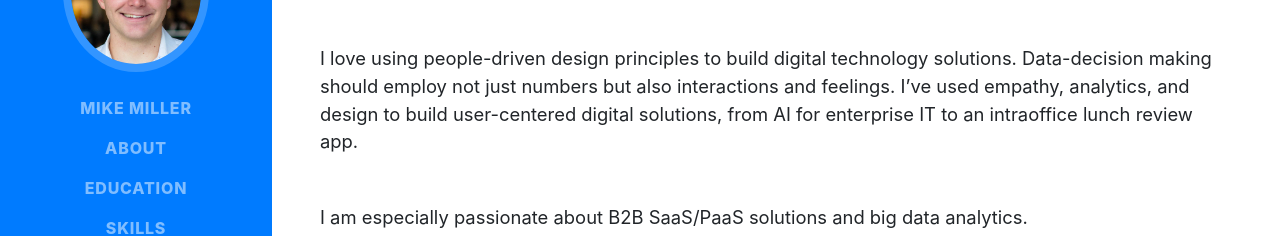
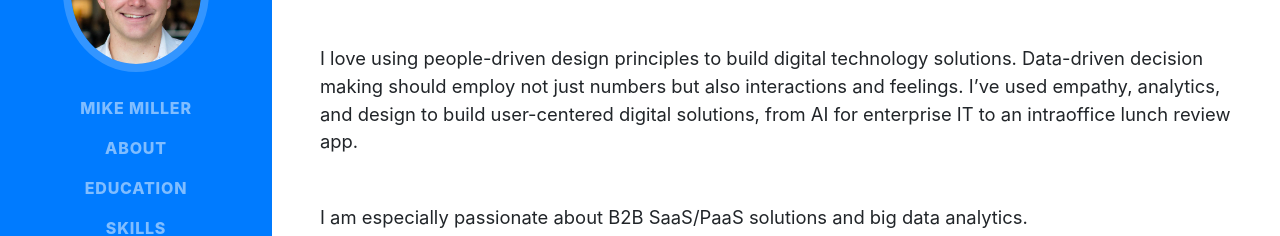
Before and after one commit to mikegm11/MichaelGMiller_site, a website with bundled scripts: page index.html in a window 1280 px wide. Shown: the part 284-520 px from the top of the page. Built offline with nearby package versions, Linux system fonts and the light colour scheme; a web font is replaced by a local one.

Commit message:
updated page titles

```diff
--- a/index.html
+++ b/index.html
@@ -8,7 +8,7 @@
   <meta name="description" content="">
   <meta name="author" content="">
 
-  <title>Mike G Miller - Digital</title>
+  <title>Mike G Miller</title>
 
   <!-- Bootstrap core CSS -->
   <link href="vendor/bootstrap/css/bootstrap.min.css" rel="stylesheet">
@@ -73,7 +73,7 @@
         <div class="subheading mb-5">1230 Elmwood Ave · Evanston, IL 60640 · (314) 799-4553 ·
           <a href="mailto:mikegmiller11@gmail.com">mikegmiller11@gmail.com</a>
         </div>
-        <p class="lead mb-5">I love using people-driven design principles to build digital technology solutions. Data-decision making should employ not just numbers but also interactions and feelings. I’ve used empathy, analytics, and design to build user-centered digital solutions, from AI for enterprise IT to an intraoffice lunch review app.</p>
+        <p class="lead mb-5">I love using people-driven design principles to build digital technology solutions. Data-driven decision making should employ not just numbers but also interactions and feelings. I’ve used empathy, analytics, and design to build user-centered digital solutions, from AI for enterprise IT to an intraoffice lunch review app.</p>
         <p class="lead mb-4"> I am especially passionate about B2B SaaS/PaaS solutions and big data analytics.</p>
         <div class="social-icons">
           <a href="https://www.linkedin.com/in/michael-gordon-miller/">
```
Also changed, not shown: DSG.html (+1 -1 lines), rayallen.html (+1 -1 lines), unicef.html (+1 -1 lines).
